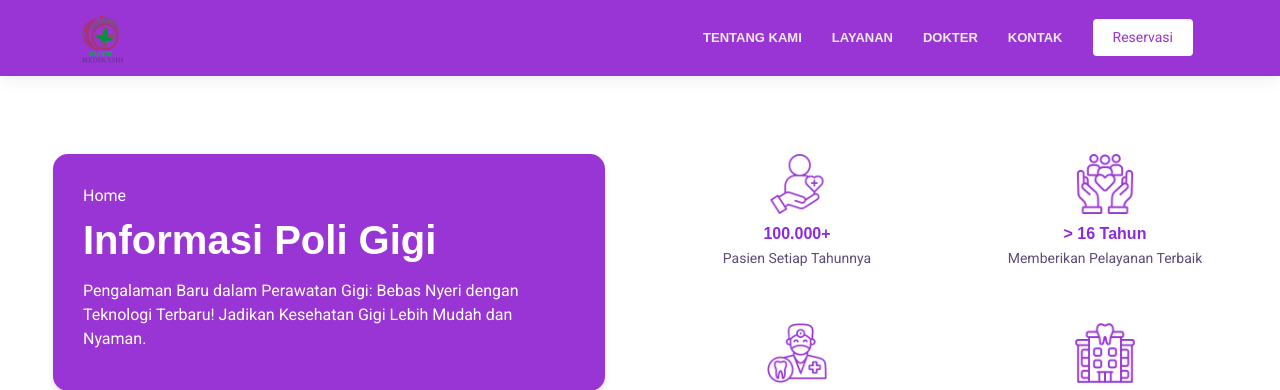
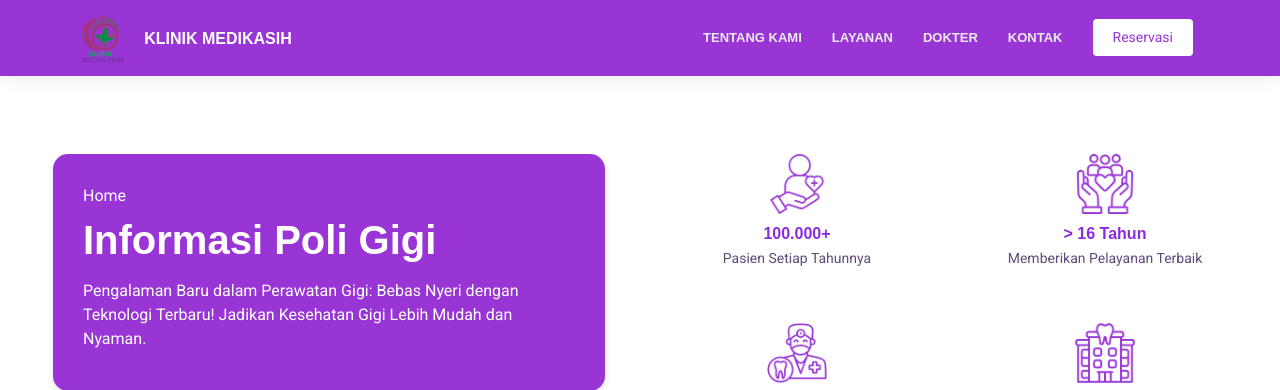
Before and after one commit to Divarizky/website-poli-gigi-klinik-pratama-pppl, a PHP site: page /website-poli-gigi-klinik-pratama-pppl/index.php in a window 1280 px wide. Shown: the top 390 px of the page. Run offline with PHP 8.4, Linux system fonts and the light colour scheme.

Commit message:
menambahkan tulisan KLINIK MEDIKASIH di sebelah logo

```diff
--- a/assets/css/main.css
+++ b/assets/css/main.css
@@ -276,7 +276,15 @@ h6 {
 
 .header .logo img {
   max-height: 50px;
-  margin-right: 50px;
+  margin-right: 20px;
+}
+
+.header h3 {
+  color: white;
+  padding-top: 10px;
+  text-transform: uppercase;
+  font-size: medium;
+  font-weight: bold;
 }
 
 .header .logo h1 {
--- a/template/header.php
+++ b/template/header.php
@@ -38,6 +38,7 @@
       <div class="container position-relative d-flex align-items-center justify-content-end">
         <a href="index.php" class="logo d-flex align-items-center me-auto">
           <img src="assets/img/logo.png" alt="Logo Klinik">
+          <h3 class="sitename">Klinik Medikasih</h3>
         </a>
         <nav id="navmenu" class="navmenu">
           <ul>
```
